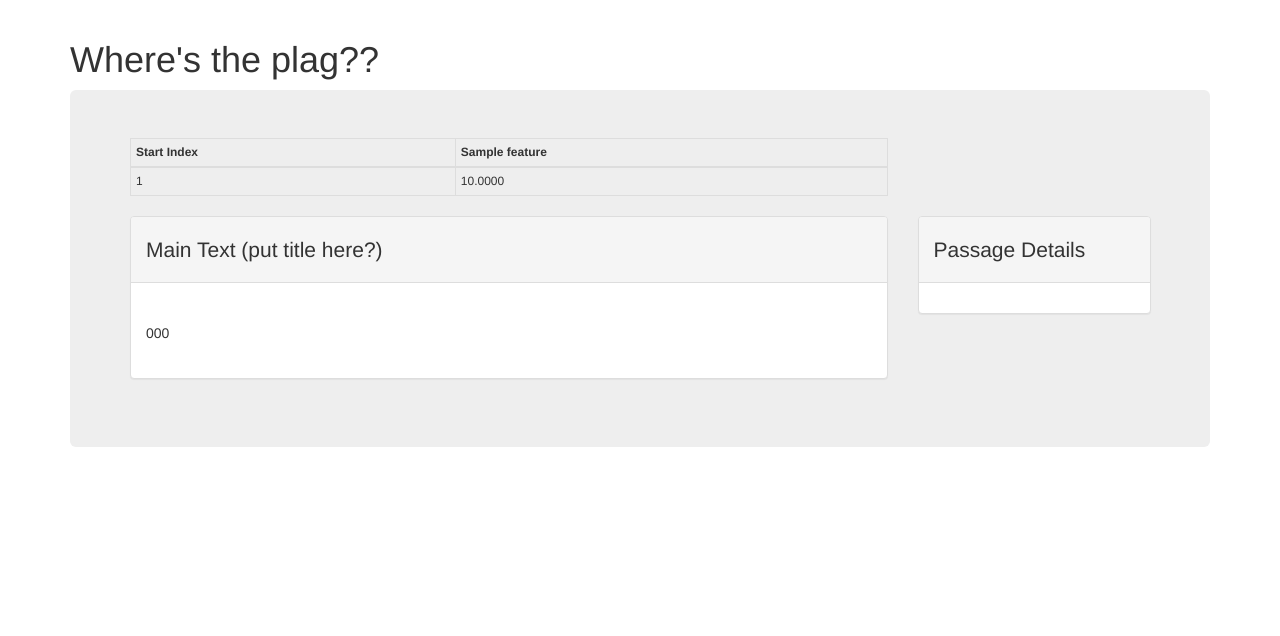
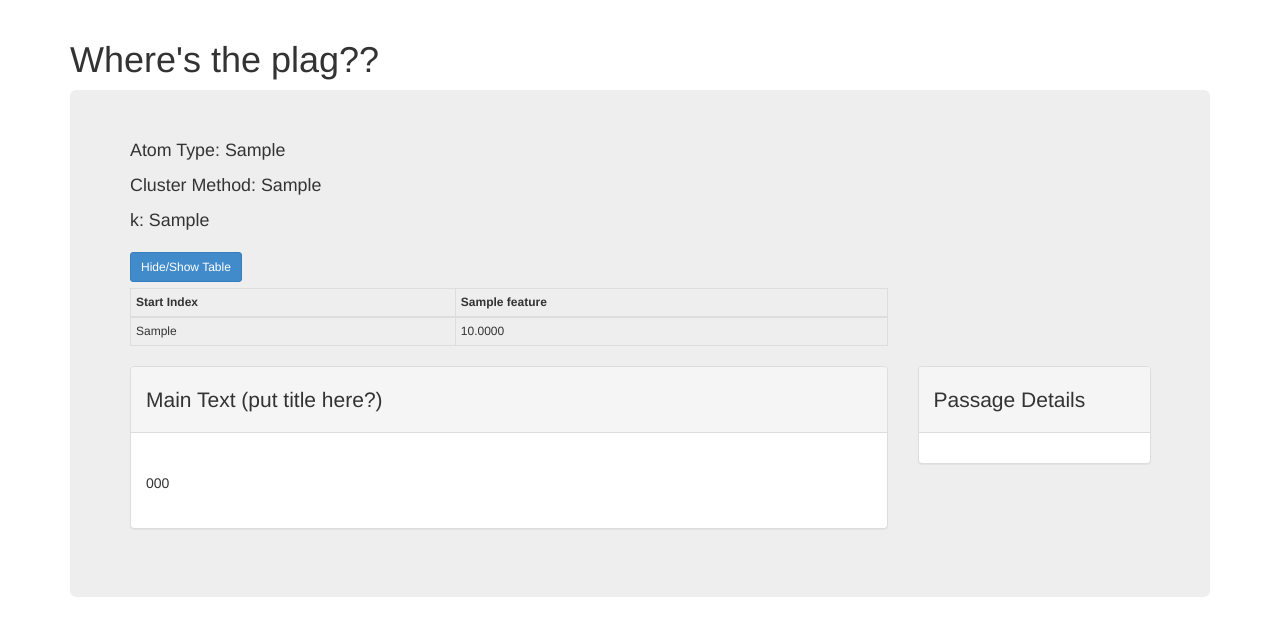
Before and after one commit to nrjones8/plagapp, a Flask app: template app/templates/view_doc.html in a window 1280 px wide. Shown: the part 52-688 px from the top of the page. Run offline with Flask 2, Linux system fonts and the light colour scheme; the template is opened without the code that fills it: most values are stand-ins (such as "Sample title", 1, 10 or a date in 2020); some libraries are stand-ins or nearby versions.

Commit message:
Format paragraphs, show alg data, collapse table. Fixes #6, fixes #10, fixes #11

```diff
--- a/app/routes.py
+++ b/app/routes.py
@@ -55,12 +55,13 @@ def view_doc(doc_name):
     cluster_method = request.args.get('cluster_method')
     k = int(request.args.get('k'))
 
-    print 'even got here?'
     all_passages = PlagDetector().get_passages(atom_type, features, cluster_method, k, full_path)
     feature_names = all_passages[0].features.keys()
 
     return render_template('view_doc.html',
-        doc_name = 'some doc',
+        atom_type = atom_type,
+        cluster_method = cluster_method,
+        k = k,
         passages = all_passages,
         features = feature_names)
 
--- a/app/templates/view_doc.html
+++ b/app/templates/view_doc.html
@@ -12,8 +12,17 @@
   <div class="container">
     <h1>Where's the plag??</h1>
     <div class="jumbotron">
+        <small>
+            <p>Atom Type: {{ atom_type }} </p>
+            <p>Cluster Method: {{ cluster_method }} </p>
+            <p>k: {{ k }} </p>
+        </small>
 
-      <div class="row" id="full_table">
+      <button type="button" class="btn btn-primary btn-sm" data-toggle="collapse" data-target="#full_table">
+      Hide/Show Table
+      </button>
+
+      <div class="row collapse in" id="full_table">
         <div class="col-md-9">
           <div class="table-responsive" style="font-size:12px;">
           <table class="table table-condensed table-scrollable table-bordered">
@@ -28,7 +37,7 @@
             <tbody>
               {% for passage in passages %}
                 <tr class="passage_starting_at_{{ passage.start_word_index }}">
-                  <td class="passage_row"> {{ passage.start_word_index }} </td>
+                  <td class="passage_row"> {{ passage.char_index_start }} </td>
                   {% for feature in passage.features %}
                     <td class="passage_row"> {{ "%.4f"| format(passage.features[feature]) }} </td>
                   {% endfor %}
@@ -53,6 +62,10 @@
                 <div class="passage" features="{{ passage.to_html() }}" style="font-size:14px;display:inline;">
                     {{ passage.text.decode('utf8') }}
                 </div>
+                {% if atom_type == 'paragraph' %}
+                    <br />
+                {% endif %}
+
                 {% endfor %}
                 </p>
               </div>
```
